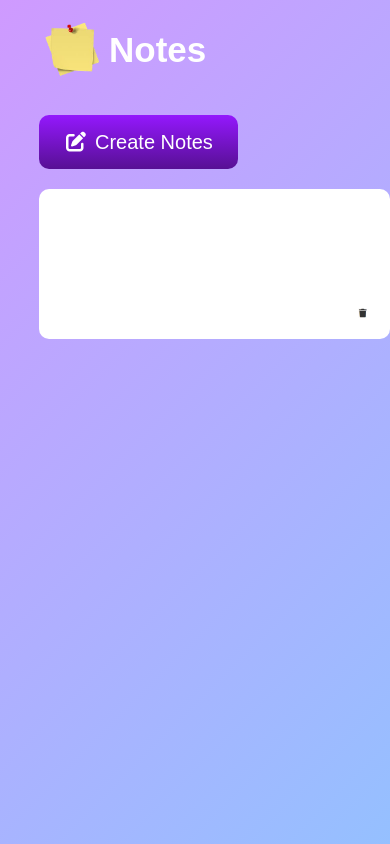
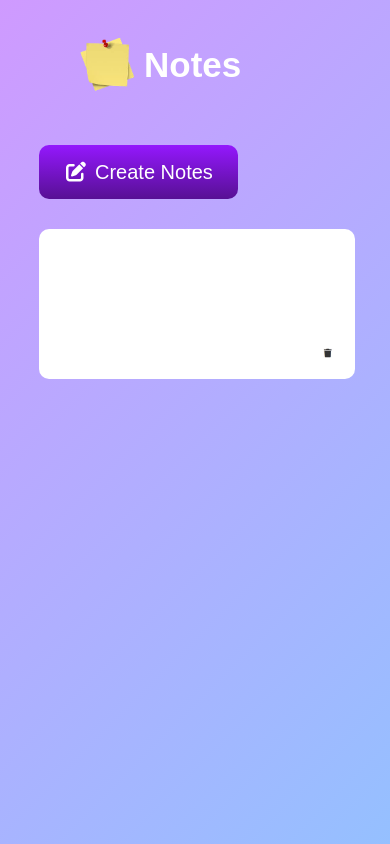
Before and after one commit to MuhammadMudassarYounas/Notes_App, a plain HTML site: page index.html in a window 390 px wide. Both pictures are taken after a click on the button "Create Notes". Drawn offline with Linux system fonts and the light colour scheme.

Commit message:
make the notes app responsive

```diff
--- a/Style.css
+++ b/Style.css
@@ -18,7 +18,7 @@
     font-size: 35px;
     font-weight: 600;
 }
-.container h1 img{
+.container  img{
     width: 70px;
 }
 .container button{
@@ -57,3 +57,15 @@
     right: 15px;
     cursor: pointer;
 }
+
+@media (max-width: 480px) {
+      .notes{
+        margin-left: 20px;
+        padding: 15px;
+      }
+      .input-box{
+        width: 90%;
+        margin-top: 30px;
+      }
+
+  }
--- a/index.html
+++ b/index.html
@@ -10,7 +10,7 @@
 <body>
 
     <div class="container">
-        <h1> <img src="./Notes/images-removebg-preview.png" alt="">Notes</h1>
+       <div class="notes"> <h1> <img src="./Notes/images-removebg-preview.png" alt="">Notes</h1></div>
         <Button  class="btn"> <i class="fa-solid fa-pen-to-square"></i> Create Notes</Button>
 
         <div class="notes-container">
```
